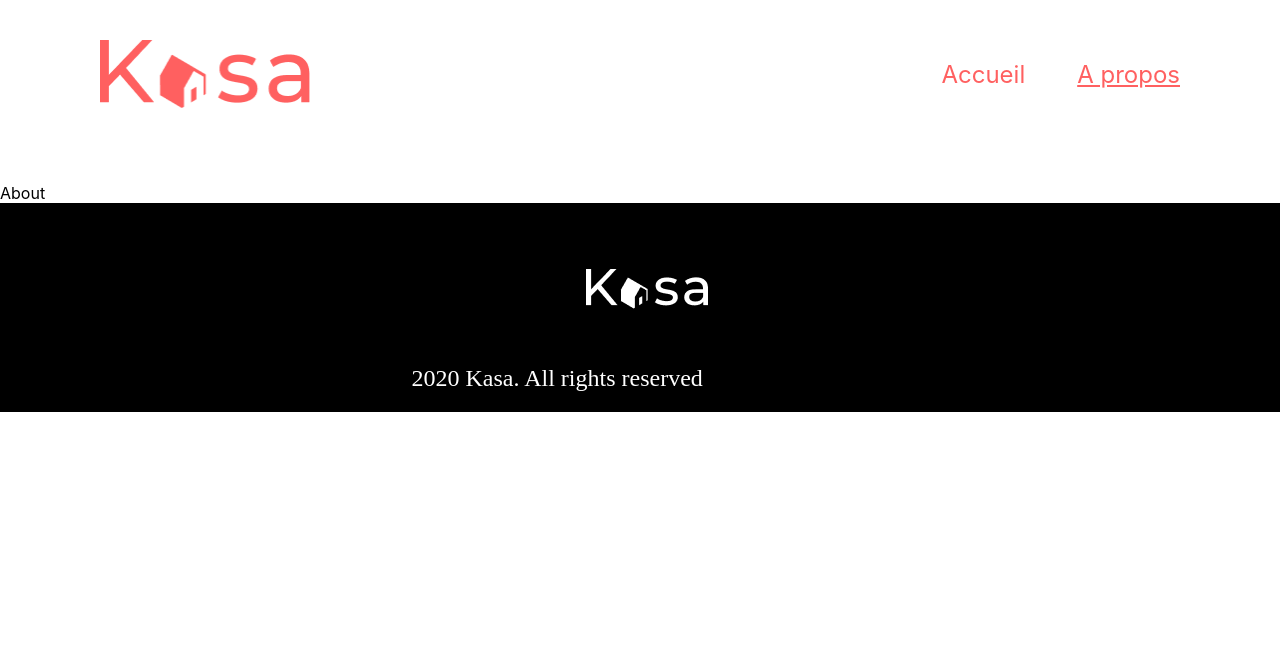
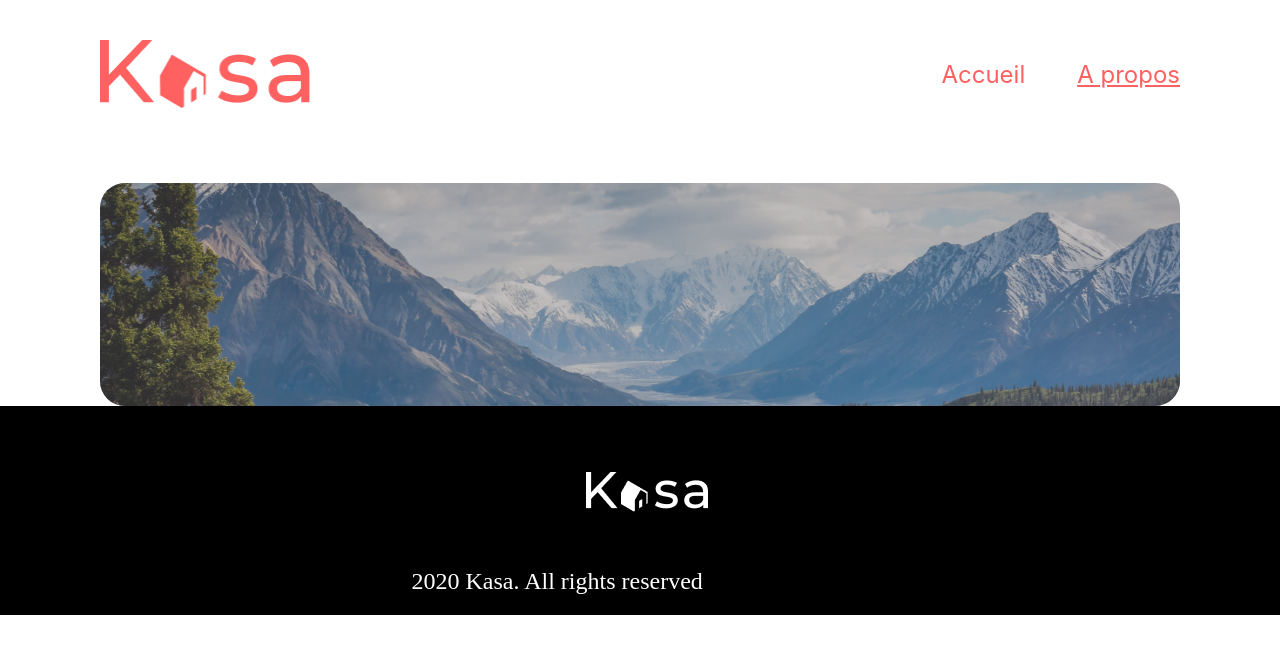
Before and after one commit to LZERDOUN/kasa, a JavaScript app: page /about in a window 1280 px wide. Shown: the top 654 px of the page. Built offline with nearby package versions, Linux system fonts and the light colour scheme; the HTML template or start-up script is replaced by a standard one.

Commit message:
Ajout Banner

```diff
--- a/src/components/AboutComponent/About.js
+++ b/src/components/AboutComponent/About.js
@@ -1,5 +1,12 @@
+import "./style.css";
+import Banner from "../../components/BannerComponent/index";
+
 const About = () => {
-  return <div>About</div>;
+  return (
+    <div className="body">
+      <Banner />
+    </div>
+  );
 };
 
 export default About;
--- a/src/components/AboutComponent/style.css
+++ b/src/components/AboutComponent/style.css
@@ -0,0 +1,4 @@
+.body {
+    margin-left: 100px;
+    margin-right: 100px;
+}
--- a/src/components/BannerComponent/index.js
+++ b/src/components/BannerComponent/index.js
@@ -1,10 +1,22 @@
 import "./style.css";
+import { useLocation } from "react-router-dom";
+
+//RAPPEL : UTILISER PROP.TEXT POUR LE TEXTE AU NIVEAU DES FICHIERS HOME.JS ET ABOUT.JS
 
 const Banner = () => {
+  const location = useLocation();
   return (
-    <div className="banner">
-      <p>hhhhhh</p>
-    </div>
+    <>
+      {location.pathname === "/" ? (
+        <div className="banner-home">
+          <p className="opacity">Chez vous, partout et ailleurs</p>
+        </div>
+      ) : (
+        <div className="banner-about">
+          <p className="opacity"></p>
+        </div>
+      )}
+    </>
   );
 };
 
--- a/src/components/BannerComponent/style.css
+++ b/src/components/BannerComponent/style.css
@@ -1,13 +1,27 @@
-.banner {
+.banner-home {
     height: 223px;
-    border-color: black;
     border-radius: 25px;
     background-image: url(../../images/homeBanner.png);
-    background-size: cover;
+    background-size: 100% 100%;
 }
 
-.banner::backdrop {
-    content: "";
-    position: absolute;
-    background-color: rgba(0,0,0,0.25);
+.opacity {
+    display: flex;
+    justify-content:center;
+    align-items: center;
+    width: 100%;
+    height: 100%;
+    border-radius: 25px;
+    margin: 0;
+    font-size: 48px;
+    font-weight: 500;
+    color:white;
+    background-color: #706f726b;
 }
+
+.banner-about {
+    height: 223px;
+    border-radius: 25px;
+    background-image: url(../../images/aboutBanner.png);
+    background-size: 100% 100%;
+}
--- a/src/components/HeaderComponent/index.js
+++ b/src/components/HeaderComponent/index.js
@@ -4,7 +4,6 @@ import logo from "../../assets/logo.png";
 
 const Header = () => {
   const location = useLocation();
-  console.log(location);
   return (
     <div className="header">
       <img src={logo} alt="Logo Kasa" className="kasa-logo" />
```
Also changed, not shown: src/images/aboutBanner.png (added).
